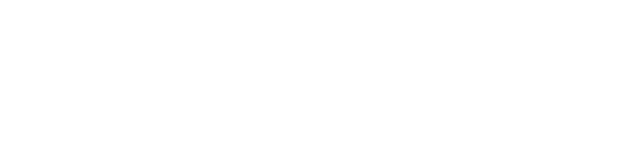
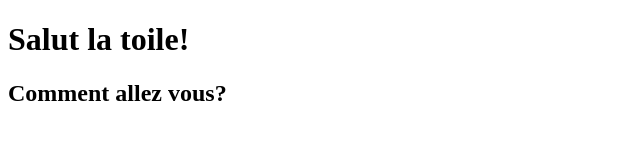
Before and after one commit to MatthieuCrane/MatthieuCrane.github.io, a plain HTML site: page index.html in a window 1280 px wide. Shown: the whole page, without its empty margins (0-640 px from the left). Drawn offline with Linux system fonts and the light colour scheme.

Commit message:
Update index.html

```diff
--- a/index.html
+++ b/index.html
@@ -3,9 +3,11 @@
 <head>
     <meta charset="UTF-8">
     <meta name="viewport" content="width=device-width, initial-scale=1.0">
+    <link rel="stylesheet" href="style.css">
     <title>Document</title>
 </head>
 <body>
-
+    <h1>Salut la toile!</h1>
+    <h2>Comment allez vous?</h2>
 </body>
 </html>
```
